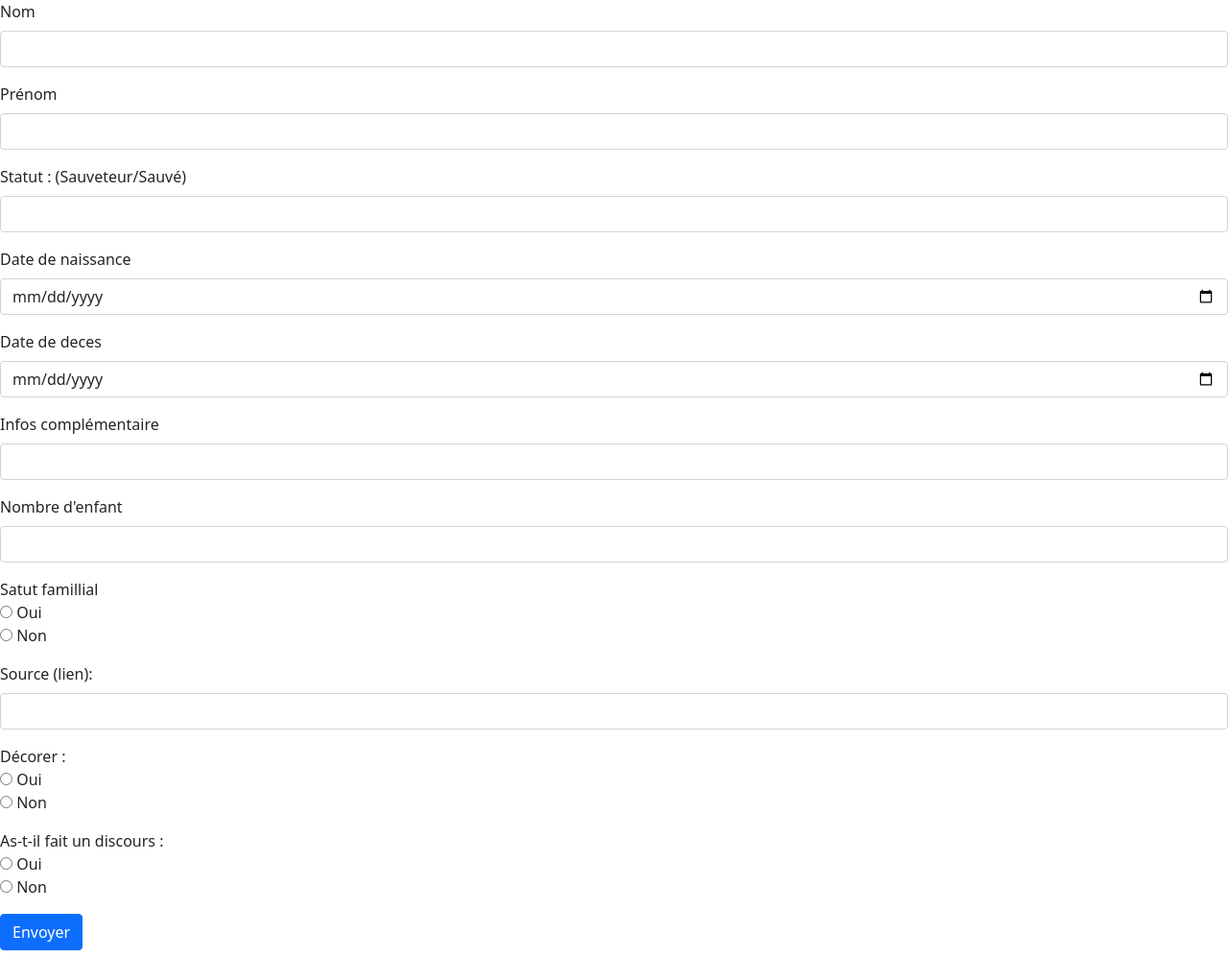
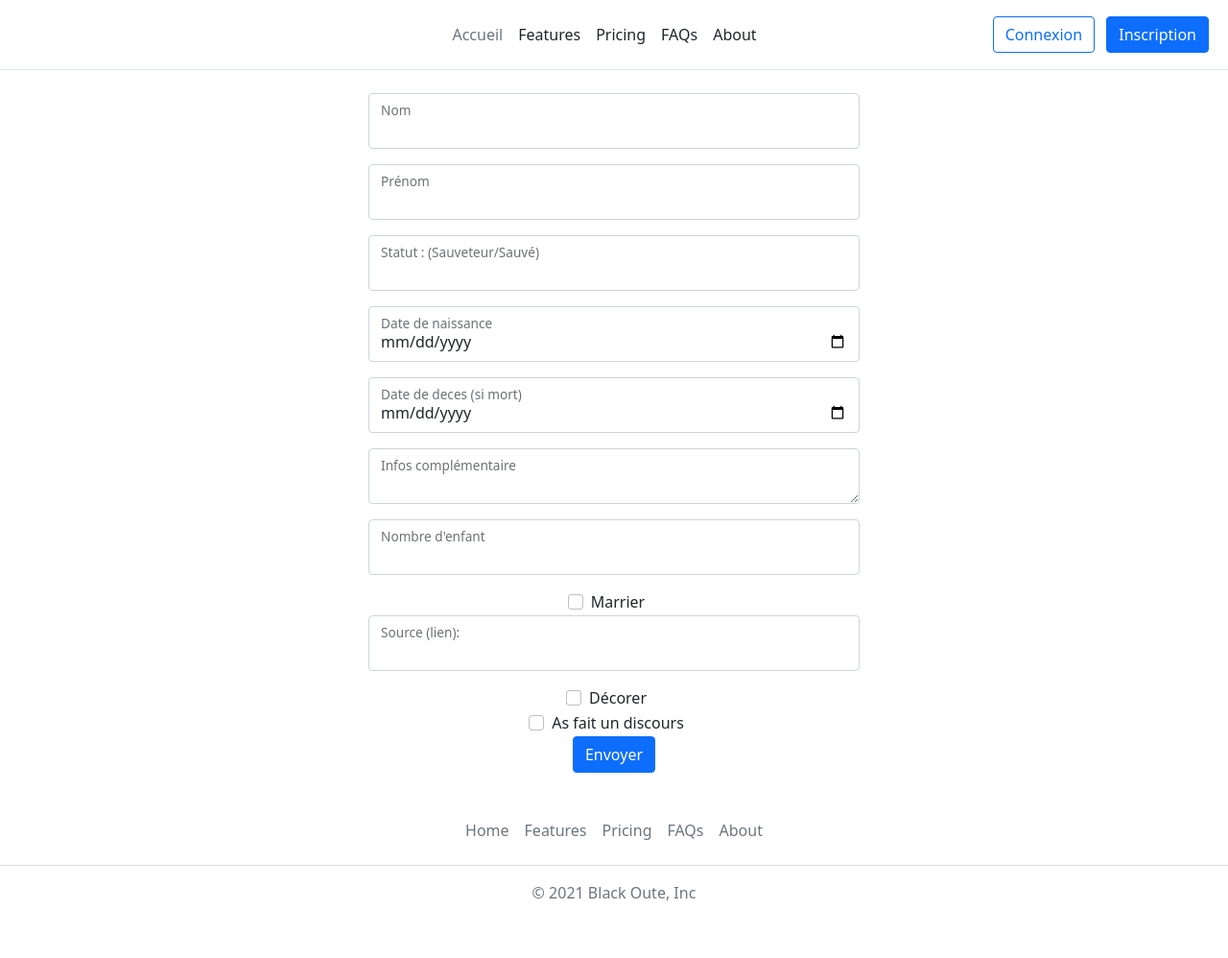
Before and after one commit to Black-oute/nuitInfo, a PHP site: page /formulaire.php in a window 1280 px wide. Shown: the whole page at 96% size. Run offline with PHP 8.4, Linux system fonts and the light colour scheme.

Commit message:
feat : modification du formulaire

```diff
--- a/vues/formulaire.php
+++ b/vues/formulaire.php
@@ -12,79 +12,76 @@
 
 <body>
 
+    <?php
+    require_once "../vues/includes/header.php";
+    ?>
+
     <div id="main-content">
 
+    <main class="form-signin text-center" style="margin-left: 30%; margin-right: 30%;">
         <form action="../models/registration.php" method="post">
-            <div class="mb-3">
+            <div class="form-floating mb-3">
+                <input type="text" name="lastname" class="form-control" id="lastname" required>
                 <label for="lastname" class="form-label">Nom</label>
-                <input type="text" name="lastname" class="form-control" id="lastname" required>
             </div>
 
-            <div class="mb-3">
+            <div class="form-floating mb-3">
+                <input type="text" name="firstname" class="form-control" id="firstname" required>
                 <label for="firstname" class="form-label">Prénom</label>
-                <input type="text" name="firstname" class="form-control" id="firstname" required>
             </div>
 
-            <div class="mb-3">
+            <div class="form-floating mb-3">
+                <input type="text" name="statut" class="form-control" id="statut" required>
                 <label for="statut" class="form-label">Statut : (Sauveteur/Sauvé)</label>
-                <input type="text" name="statut" class="form-control" id="statut" required>
             </div>
 
-            <div class="mb-3">
+            <div class="form-floating mb-3">
+                <input type="date" name="birth" class="form-control" id="birth" required>
                 <label for="birth" class="form-label">Date de naissance</label>
-                <input type="date" name="birth" class="form-control" id="birth" required>
             </div>
 
-            <div class="mb-3">
-                <label for="death" class="form-label">Date de deces</label>
+            <div class="form-floating mb-3">
                 <input type="date" name="death" class="form-control" id="death">
+                <label for="death" class="form-label">Date de deces (si mort)</label>
             </div>
 
-            <div class="mb-3">
+            <div class="form-floating mb-3">
+                <textarea name="news" class="form-control" id="news" rows="3"required></textarea>
                 <label for="news" class="form-label">Infos complémentaire</label>
-                <input type="long-text" name="news" class="form-control" id="news" required>
             </div>
 
-            <div class="mb-3">
+            <div class="form-floating mb-3">
+                <input type="number" name="nbChild" min="0" max="100" class="form-control" id="nbChild" required>
                 <label for="nbChild" class="form-label">Nombre d'enfant</label>
-                <input type="number" name="nbChild" min="0" max="100" class="form-control" id="nbChild" required>
             </div>
 
-
-            <div class="mb-3">
-                <label for="married">Satut famillial</label><br>
-                <input type="radio" id="married1" name="married" value="oui">
-                <label for="married1">Oui</label><br>
-                <input type="radio" id="married2" name="married" value="non">
-                <label for="married2">Non</label>
+            <div class="form-check form-check-inline">
+                <label class="form-check-label" for="married">Marrier</label>
+                <input class="form-check-input" type="checkbox" id="married" value="marrier">
             </div>
 
-            <div class="mb-3">
+            <div class="form-floating mb-3">
+                <input type="text" name="sources" class="form-control" id="sources" required>
                 <label for="sources" class="form-label">Source (lien): </label>
-                <input type="text" name="sources" class="form-control" id="sources" required>
             </div>
 
-            <div class="mb-3">
-                <label for="decored">Décorer :</label><br>
-                <input type="radio" id="decored1" name="decored" value="oui">
-                <label for="decored1">Oui</label><br>
-                <input type="radio" id="decored2" name="decored" value="non">
-                <label for="decored2">Non</label>
+            <div class="form-check form-check-inline">
+                <label class="form-check-label" for="decored">Décorer</label>
+                <input class="form-check-input" type="checkbox" id="decored" value="decorer">
             </div>
-
-            <div class="mb-3">
-                <label for="speech">As-t-il fait un discours :</label><br>
-                <input type="radio" id="speech1" name="speech" value="oui">
-                <label for="speech1">Oui</label><br>
-                <input type="radio" id="speech2" name="speech" value="non">
-                <label for="speech2">Non</label>
-            </div>
+            <br>
+            <div class="form-check form-check-inline">
+                <label class="form-check-label" for="speech">As fait un discours</label>
+                <input class="form-check-input" type="checkbox" id="speech" value="speech">
+            </div><br>
 
             <button type="submit" class="btn btn-primary">Envoyer</button>
         </form>
-
+    </main>
     </div>
-
+    <?php
+    require_once "../vues/includes/footer.php";
+    ?>
 </body>
 
 </html>
--- a/vues/registration.php
+++ b/vues/registration.php
@@ -1,5 +1,5 @@
 <!DOCTYPE html>
-<html lang="en">
+<html lang="fr">
 
 <head>
     <meta charset="UTF-8">
```
